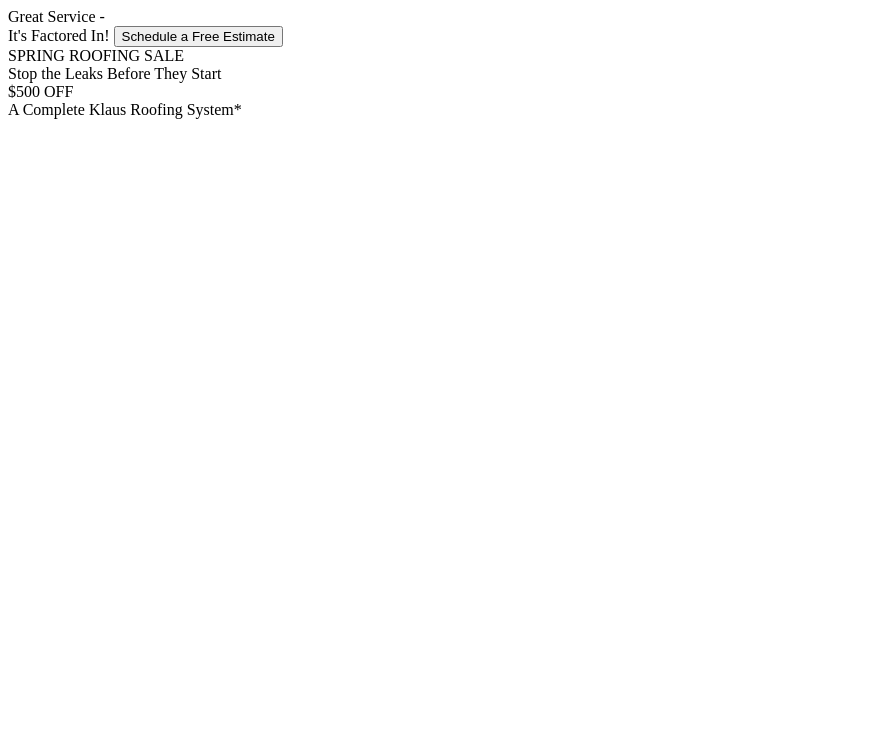
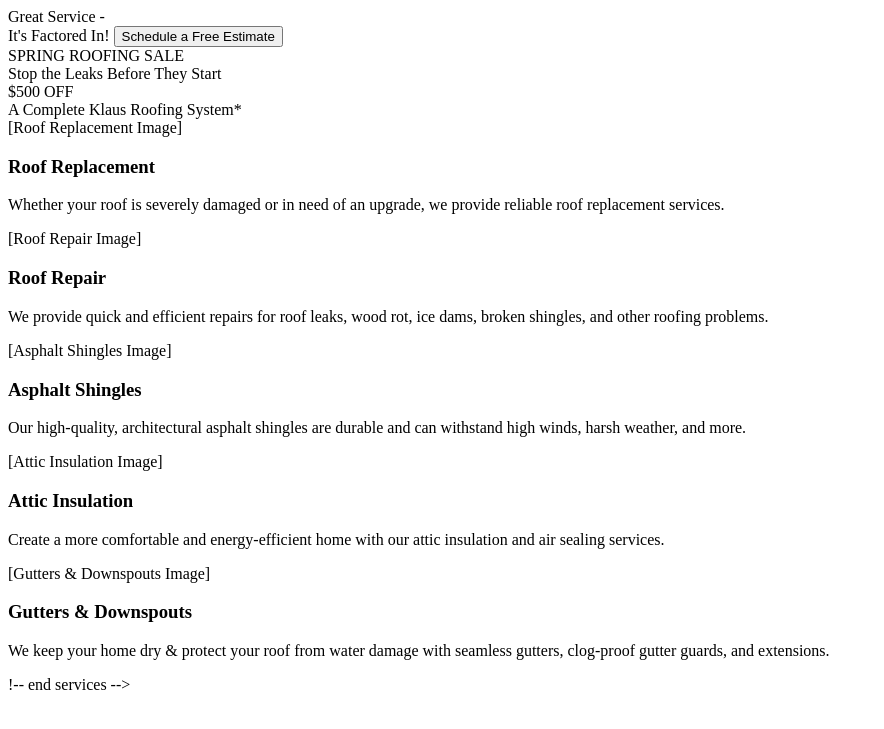
Before and after one commit to th-frontend/templates, a PHP site: page / in a window 1280 px wide. Shown: the top 729 px of the page, without its empty margins (0-884 px from the left). Run offline with PHP 8.4, Linux system fonts and the light colour scheme.

Commit message:
Update index.php

```diff
--- a/bn/index.php
+++ b/bn/index.php
@@ -30,5 +30,76 @@
             </div>
         </div>
     </div>
+
+
+     <div class="services-container">
+        <!-- Top row - 3 services -->
+        <div class="services-grid">
+            <div class="service-card">
+                <div class="service-image roof-replacement">
+                    [Roof Replacement Image]
+                </div>
+                <div class="service-content">
+                    <h3 class="service-title">Roof Replacement</h3>
+                    <p class="service-description">
+                        Whether your roof is severely damaged or in need of an upgrade, we provide reliable roof replacement services.
+                    </p>
+                </div>
+            </div>
+
+            <div class="service-card">
+                <div class="service-image roof-repair">
+                    [Roof Repair Image]
+                </div>
+                <div class="service-content">
+                    <h3 class="service-title">Roof Repair</h3>
+                    <p class="service-description">
+                        We provide quick and efficient repairs for roof leaks, wood rot, ice dams, broken shingles, and other roofing problems.
+                    </p>
+                </div>
+            </div>
+
+            <div class="service-card">
+                <div class="service-image asphalt-shingles">
+                    [Asphalt Shingles Image]
+                </div>
+                <div class="service-content">
+                    <h3 class="service-title">Asphalt Shingles</h3>
+                    <p class="service-description">
+                        Our high-quality, architectural asphalt shingles are durable and can withstand high winds, harsh weather, and more.
+                    </p>
+                </div>
+            </div>
+        </div>
+
+        <!-- Bottom row - 2 services -->
+        <div class="services-grid-bottom">
+            <div class="service-card">
+                <div class="service-image attic-insulation">
+                    [Attic Insulation Image]
+                </div>
+                <div class="service-content">
+                    <h3 class="service-title">Attic Insulation</h3>
+                    <p class="service-description">
+                        Create a more comfortable and energy-efficient home with our attic insulation and air sealing services.
+                    </p>
+                </div>
+            </div>
+
+            <div class="service-card">
+                <div class="service-image gutters-downspouts">
+                    [Gutters & Downspouts Image]
+                </div>
+                <div class="service-content">
+                    <h3 class="service-title">Gutters & Downspouts</h3>
+                    <p class="service-description">
+                        We keep your home dry & protect your roof from water damage with seamless gutters, clog-proof gutter guards, and extensions.
+                    </p>
+                </div>
+            </div>
+        </div>
+    </div>
+
+    !-- end services -->
 </body>
 </html>
```
